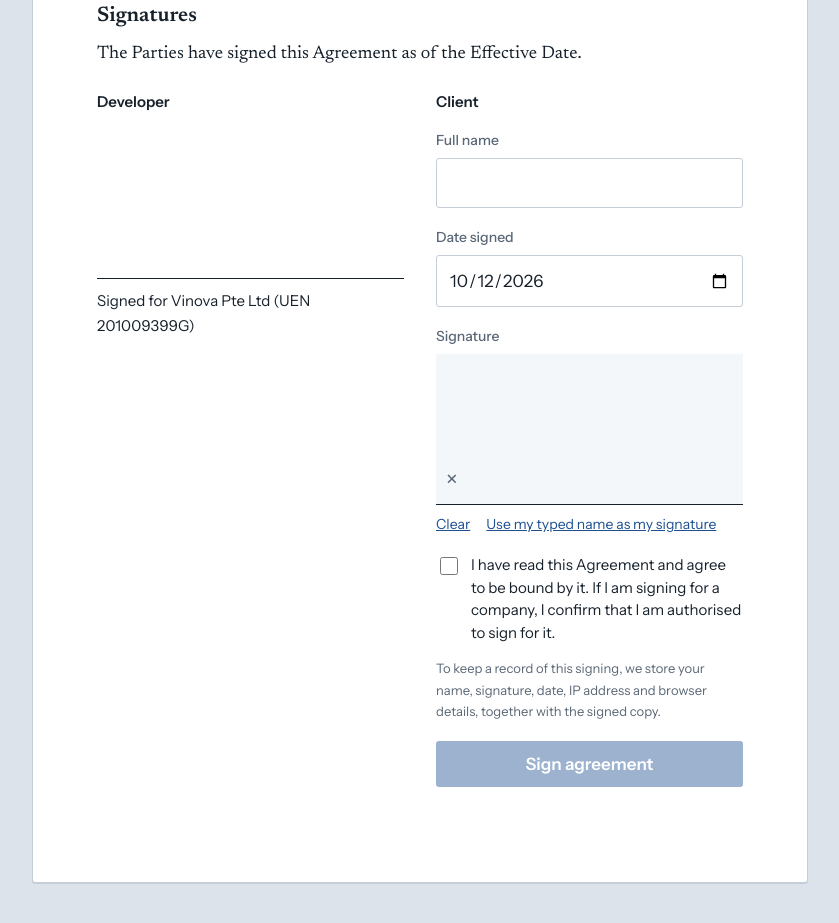
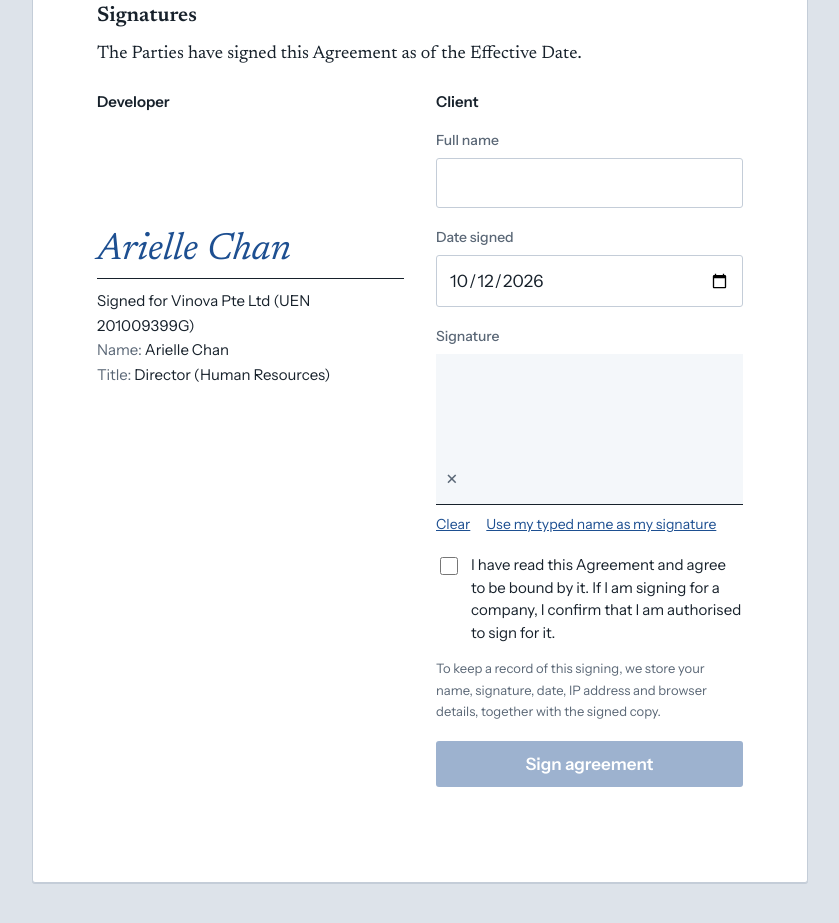
Before and after one commit to sgvinova/onboarding, a plain HTML site: page index.html in a window 1280 px wide. Shown: the part 8692-9615 px from the top of the page, without its empty margins (220-1059 px from the left). Drawn offline with nearby package versions, Linux system fonts and the light colour scheme.

Commit message:
Update API URL and developer information in index.html

```diff
--- a/index.html
+++ b/index.html
@@ -175,11 +175,11 @@
 ------------------------------------------------------------------ */
 const CONFIG = {
   // Full URL of your deployed Cloudflare Worker, ending in /sign
-  apiUrl: "https://REPLACE-WITH-YOUR-WORKER-URL/sign",
+  apiUrl: "https://vinova.hit-gregoryang.workers.dev/sign",
   // Vinova's own signatory. Leave signatureImage empty to show the typed name instead.
   developer: {
-    name: "",              // e.g. the director's full name
-    title: "",             // e.g. "Director"
+    name: "Arielle Chan",              // e.g. the director's full name
+    title: "Director (Human Resources)",             // e.g. "Director"
     signatureImage: ""     // e.g. "signature.png" (a transparent PNG placed next to index.html)
   }
 };
```
